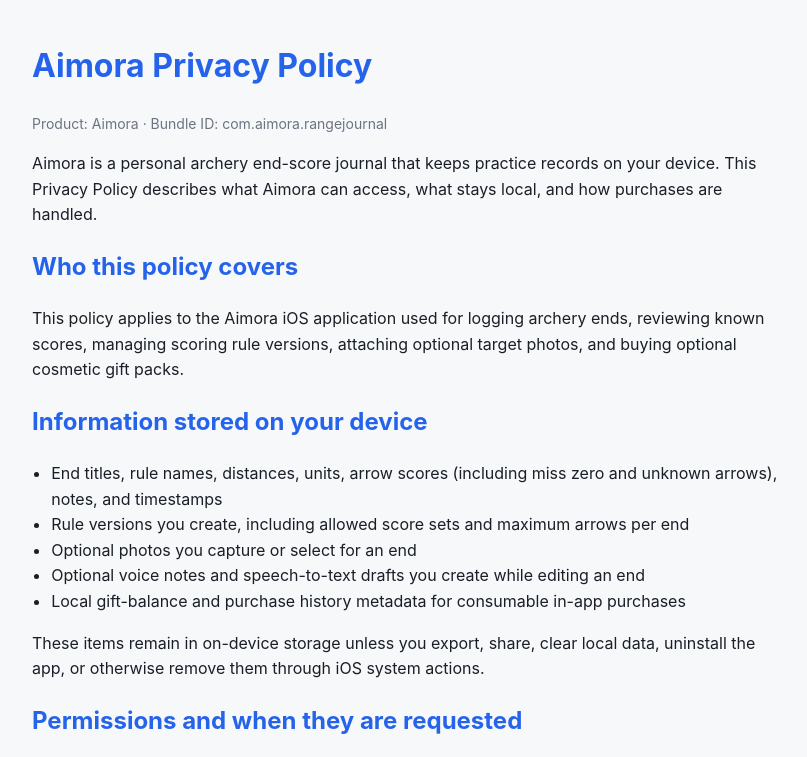
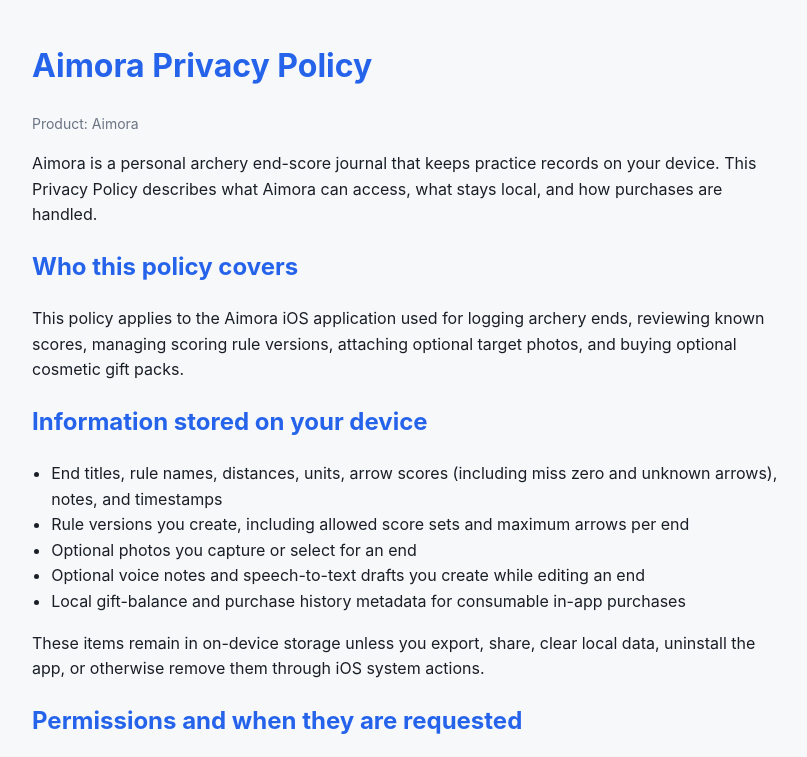
Before and after one commit to Aimora1/aimora-legal, a plain HTML site: page privacy.html in a window 1280 px wide. Shown: the top 757 px of the page, without its empty margins (228-1035 px from the left). Drawn offline with Linux system fonts and the light colour scheme.

Commit message:
Remove product ID from privacy and terms

```diff
--- a/privacy.html
+++ b/privacy.html
@@ -13,7 +13,7 @@
 </head>
 <body>
   <h1>Aimora Privacy Policy</h1>
-  <p class="meta">Product: Aimora · Bundle ID: com.aimora.rangejournal</p>
+  <p class="meta">Product: Aimora</p>
   <p>Aimora is a personal archery end-score journal that keeps practice records on your device. This Privacy Policy describes what Aimora can access, what stays local, and how purchases are handled.</p>
 
   <h2>Who this policy covers</h2>
```
Also changed, not shown: terms.html (+1 -1 lines).
